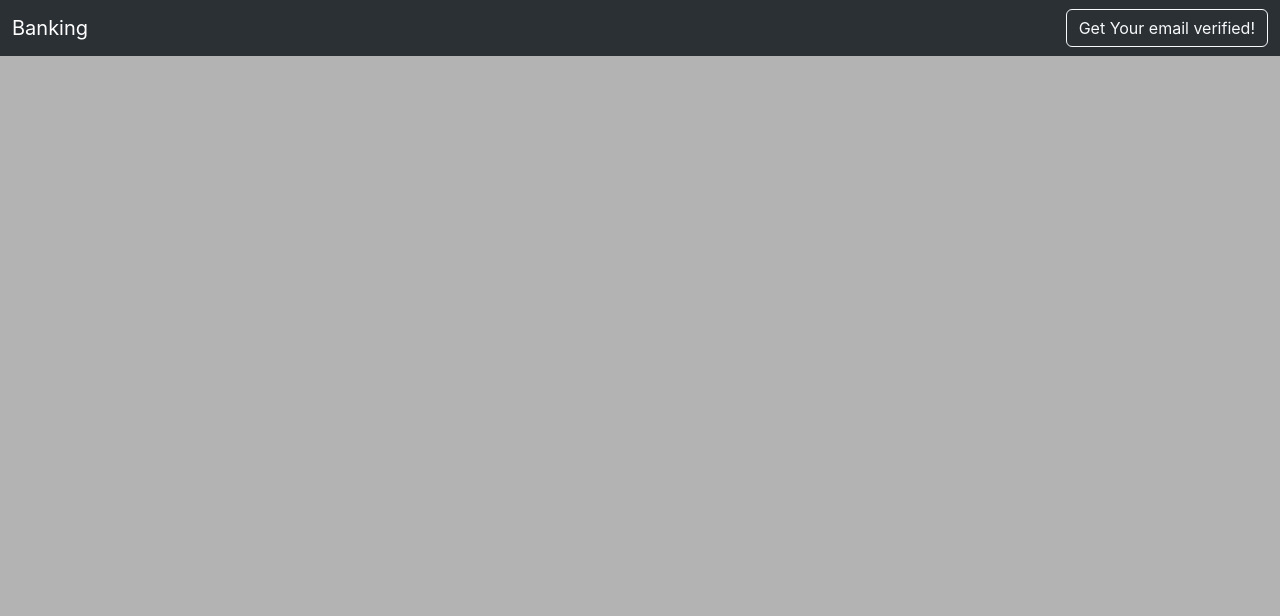
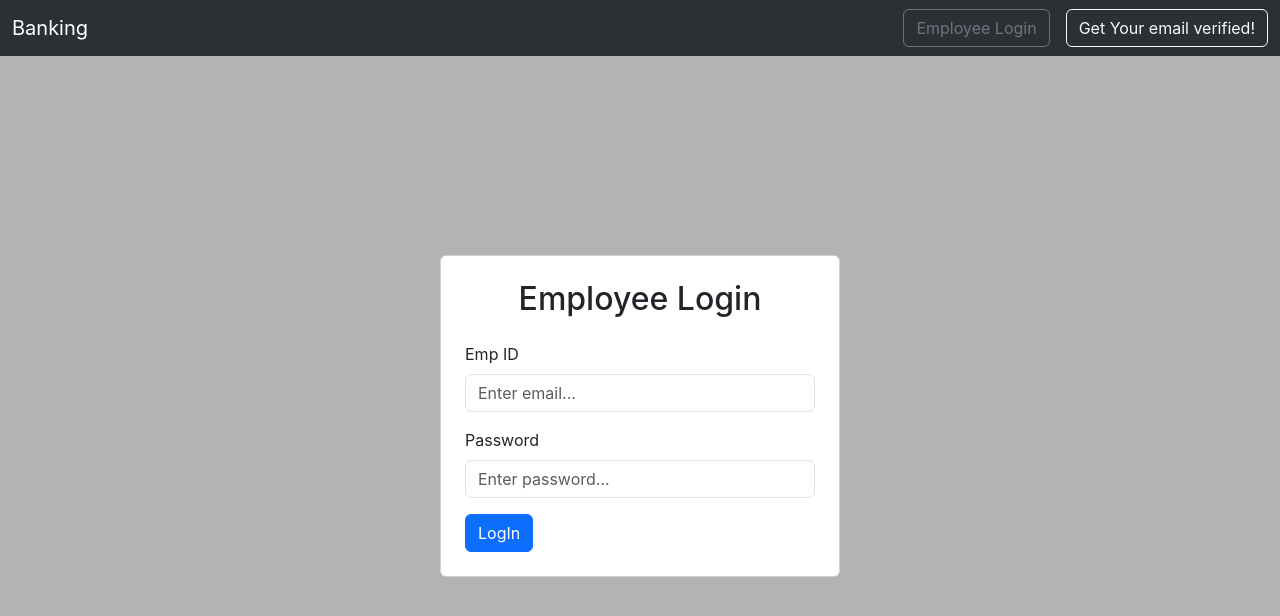
Before and after one commit to tusharx0809/react-apps, a React (Create React App) app in the folder banking_website/: page /emplogin in a window 1280 px wide. Shown: the top 616 px of the page. Built offline with nearby package versions, Linux system fonts and the light colour scheme.

Commit message:
tested: employee login at backend tested

```diff
--- a/banking_website/src/App.js
+++ b/banking_website/src/App.js
@@ -9,6 +9,7 @@ import ProfileState from "./context/Profile/ProfileState";
 import Verifyemail from "./components/Verifyemail";
 import Emailverification from "./components/Emailverification";
 import Settings from "./components/Settings";
+import Emplogin from "./components/Emplogin";
 
 function App() {
   return (
@@ -23,6 +24,7 @@ function App() {
           <Route path="/verifyemail" element={<Verifyemail />} />
           <Route path="/emailverification" element={<Emailverification />} />
           <Route path="/settings" element={<Settings />} />
+          <Route path="/emplogin" element={<Emplogin />} />
         </Routes>
       </Router>
     </ProfileState>
--- /dev/null
+++ b/banking_website/src/components/Emplogin.js
@@ -0,0 +1,77 @@
+import React from 'react'
+import { Link } from 'react-router-dom';
+
+const Emplogin = () => {
+
+  return (
+    <div className="container d-flex align-items-center justify-content-center" style={{ minHeight: "90vh" }}>
+      <div>
+        {/* Display alert if exists */}
+        {alert && alert.message && alert.type && (
+          <div
+            className={`alert ${
+              alert.type === "success"
+                ? "alert-primary"
+                : alert.type === "danger"
+                ? "alert-danger"
+                : ""
+            }`}
+            style={{
+              position: "fixed",
+              top: "70px",
+              left: "50%",
+              transform: "translateX(-50%)",
+              zIndex: 10,
+              width: "600px",
+              padding: "10px",
+              textAlign: "center",
+              // borderRadius: "20px",
+            }}
+          >
+            {alert.message}
+          </div>
+        )}
+      </div>
+        <div className="card p-4" style={{ width: "100%", maxWidth: "400px" }}>
+      <form>
+      <h2 className="text-center mb-4">Employee Login</h2>
+        <div className="mb-3">
+          <label htmlFor="exampleInputEmail1" className="form-label">
+            Emp ID
+          </label>
+          <input
+            type="email"
+            className="form-control"
+            id="email"
+            name="email"
+            // onChange = {handleChange}
+            placeholder="Enter email..."
+          />
+
+        </div>
+        <div className="mb-3">
+          <label htmlFor="exampleInputPassword1" className="form-label">
+            Password
+          </label>
+          <input
+            type="password"
+            className="form-control"
+            id="password"
+            name="password"
+            // onChange={handleChange}
+            placeholder="Enter password..."
+          />
+        </div>
+
+        <button type="submit" className="btn btn-primary">
+          LogIn
+        </button>
+        <Link to="/signup">
+        </Link>
+      </form>
+      </div>
+    </div>
+  )
+}
+
+export default Emplogin
--- a/banking_website/src/components/Navbar.js
+++ b/banking_website/src/components/Navbar.js
@@ -63,10 +63,18 @@ const Navbar = () => {
                 Logout
               </button>
             ) : (
-              <Link to="/verifyemail">
-              <button type="button" className="btn btn-outline-light">
-                Get Your email verified!
-              </button></Link>
+              <>
+                <Link to="/emplogin">
+                  <button type="button" className="btn btn-outline-secondary mx-3">
+                    Employee Login
+                  </button>
+                </Link>
+                <Link to="/verifyemail">
+                  <button type="button" className="btn btn-outline-light">
+                    Get Your email verified!
+                  </button>
+                </Link>
+              </>
             )}
           </div>
         </div>
```
Also changed, not shown: 2 other files (tests, documents, lock files or other folders).
